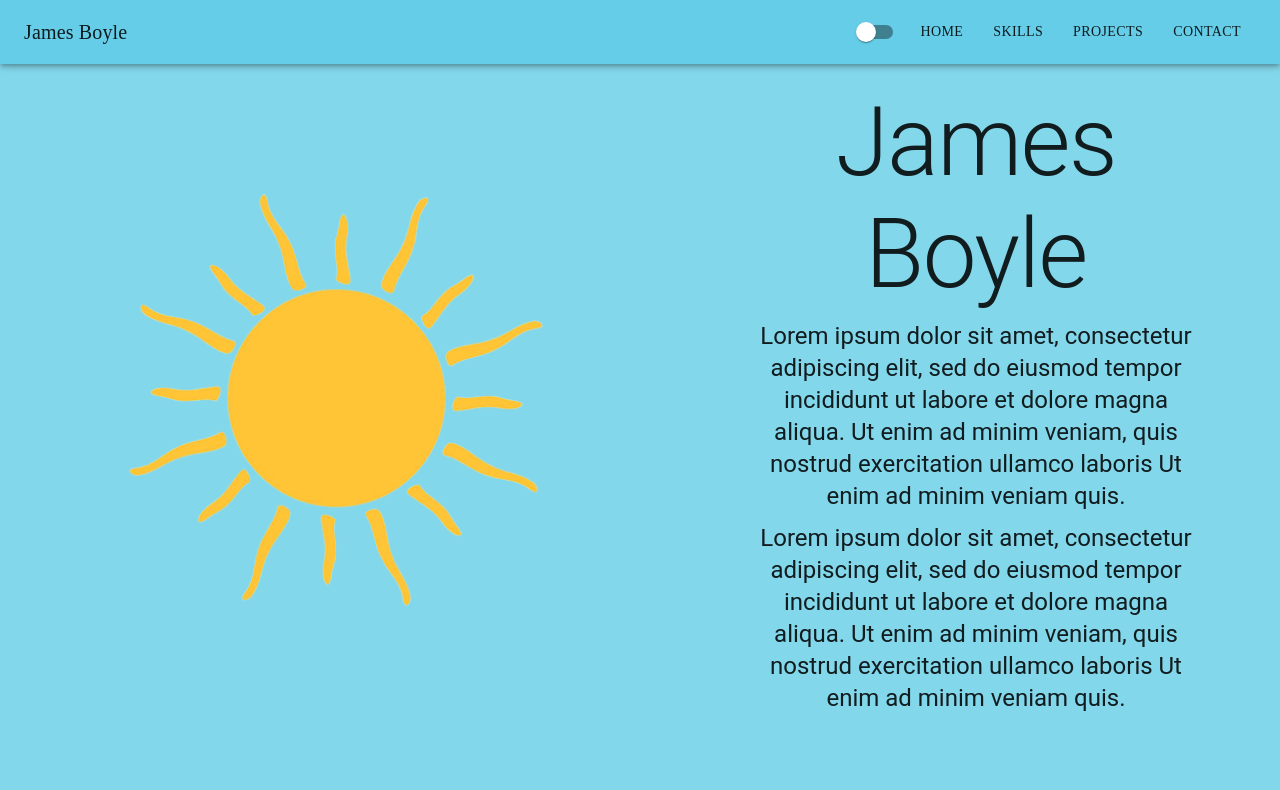
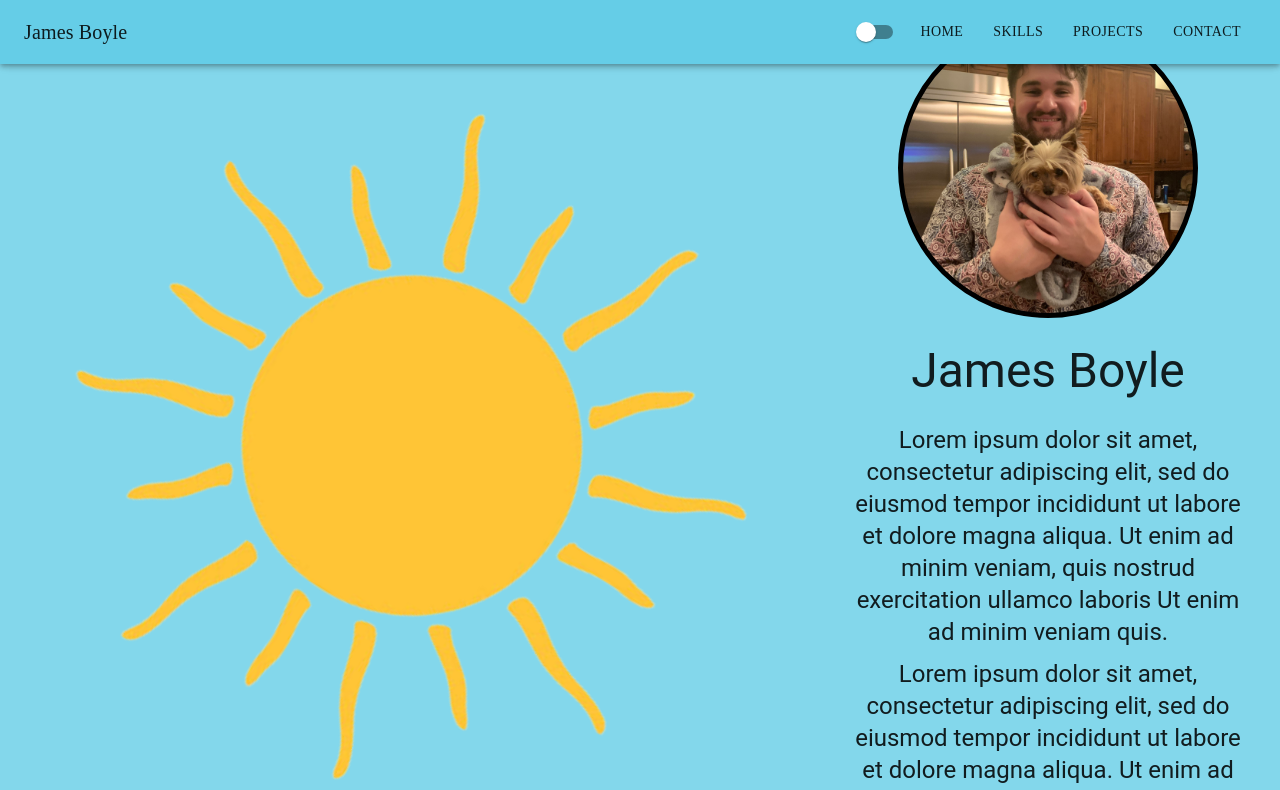
Before and after one commit to jamesdev4you/Portfolio, a React (Create React App) app: page / in a window 1280 px wide. Shown: the top 790 px of the page. Built offline with nearby package versions, Linux system fonts and the light colour scheme.

Commit message:
home page updated. Needs font and substance

```diff
--- a/package.json
+++ b/package.json
@@ -11,6 +11,7 @@
     "@testing-library/jest-dom": "^5.16.5",
     "@testing-library/react": "^13.4.0",
     "@testing-library/user-event": "^13.5.0",
+    "framer-motion": "^10.12.14",
     "react": "^18.2.0",
     "react-dom": "^18.2.0",
     "react-scripts": "5.0.1",
--- a/src/PrimaryComponents/HomePage.js
+++ b/src/PrimaryComponents/HomePage.js
@@ -13,9 +13,16 @@ export default function HomePage() {
         display: "flex",
         alignItems: "center",
         justifyContent: "space-around",
+        paddingTop: { xs: "400px", md: "px", lg: "100px" },
       }}
     >
-      <HomeImage />
+      <Box
+        sx={{
+          display: { xs: "none", md: "none", lg: "flex" },
+        }}
+      >
+        <HomeImage />
+      </Box>
       <HomeAbout />
     </Box>
   );
--- a/src/PrimaryComponents/Menu.js
+++ b/src/PrimaryComponents/Menu.js
@@ -76,7 +76,7 @@ export default function Menu(props) {
     window !== undefined ? () => window().document.body : undefined;
 
   return (
-    <Box sx={{ display: "flex" }}>
+    <Box sx={{ display: "flex", margin: "auto" }}>
       <CssBaseline />
       <AppBar component="nav">
         <Toolbar>
--- a/src/SecondaryComponents/HomeAbout.js
+++ b/src/SecondaryComponents/HomeAbout.js
@@ -1,6 +1,7 @@
 import React from "react";
 import Box from "@mui/material/Box";
 import Typography from "@mui/material/Typography";
+import James from "../Images/james.jpg";
 
 export default function HomeAbout() {
   return (
@@ -12,11 +13,25 @@ export default function HomeAbout() {
         gap: "10px",
       }}
     >
+      <Box
+        sx={{
+          backgroundImage: `url(${James})`,
+          backgroundPosition: "center",
+          backgroundRepeat: "no-repeat",
+          backgroundSize: "cover",
+          height: { xs: "250px", md: "250px", lg: "300px" },
+          width: { xs: "250px", md: "250px", lg: "300px" },
+          borderRadius: "50%",
+          border: "5px solid black",
+          margin: "auto",
+        }}
+      />
       <Typography
-        variant="h1"
+        variant="h3"
         sx={{
           margin: "auto",
           textAlign: "center",
+          margin: "15px 0px",
         }}
       >
         James Boyle
@@ -27,6 +42,7 @@ export default function HomeAbout() {
           textAlign: "center",
           margin: "auto",
           textAlign: "center",
+          width: "90%",
         }}
       >
         Lorem ipsum dolor sit amet, consectetur adipiscing elit, sed do eiusmod
@@ -41,6 +57,7 @@ export default function HomeAbout() {
           margin: "auto",
           textAlign: "center",
           display: { xs: "none", md: "none", lg: "flex" },
+          width: "90%",
         }}
       >
         Lorem ipsum dolor sit amet, consectetur adipiscing elit, sed do eiusmod
--- a/src/SecondaryComponents/HomeImage.js
+++ b/src/SecondaryComponents/HomeImage.js
@@ -1,17 +1,19 @@
 import React from "react";
 import Sun from "../Images/sun.png";
 import Box from "@mui/material/Box";
+import { motion } from "framer-motion";
 
 export default function HomeImage() {
   return (
-    <Box
-      sx={{
-        display: { xs: "none", md: "none", lg: "flex" },
-        flexDirection: "column",
-        width: "40%",
-      }}
+    <motion.div
+      animate={{ rotate: [0, 45, 45, 0] }}
+      transition={{ repeat: Infinity, duration: 4 }}
     >
-      <img src={`${Sun}?w=164&h=164&fit=crop&auto=format`} alt="Sun" />
-    </Box>
+      <img
+        src={`${Sun}?w=164&h=164&fit=crop&auto=format`}
+        alt="Sun"
+        style={{ width: "800px", height: "800px" }}
+      />
+    </motion.div>
   );
 }
```
Also changed, not shown: src/Images/james.jpg (added), 1 other file (tests, documents, lock files or other folders).
